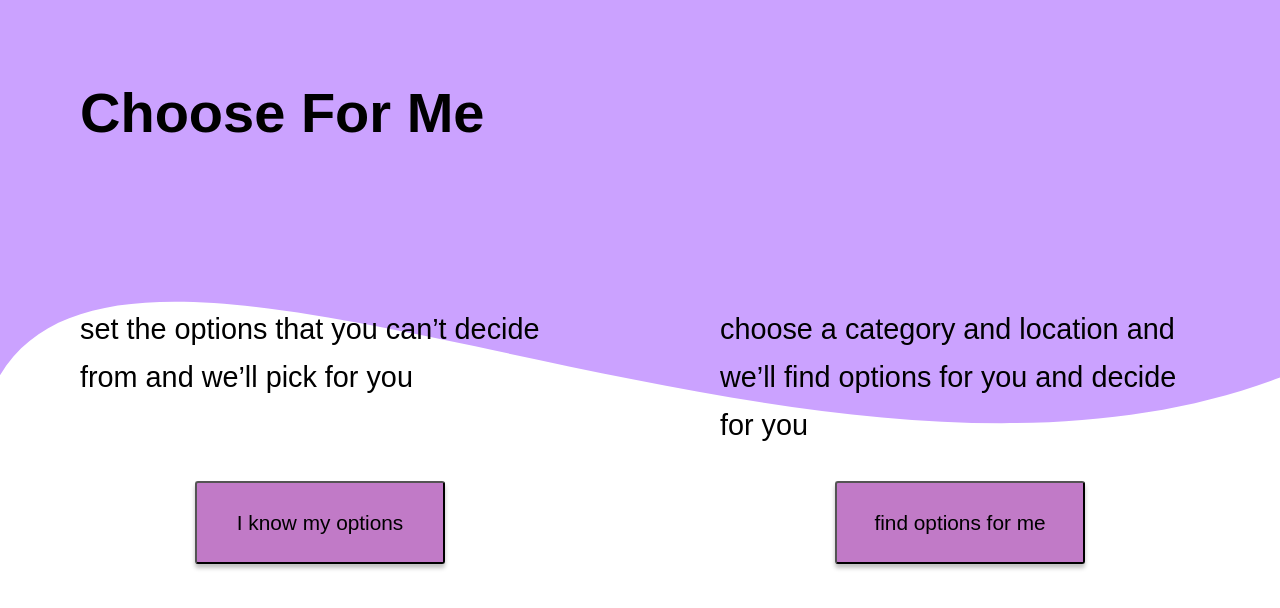
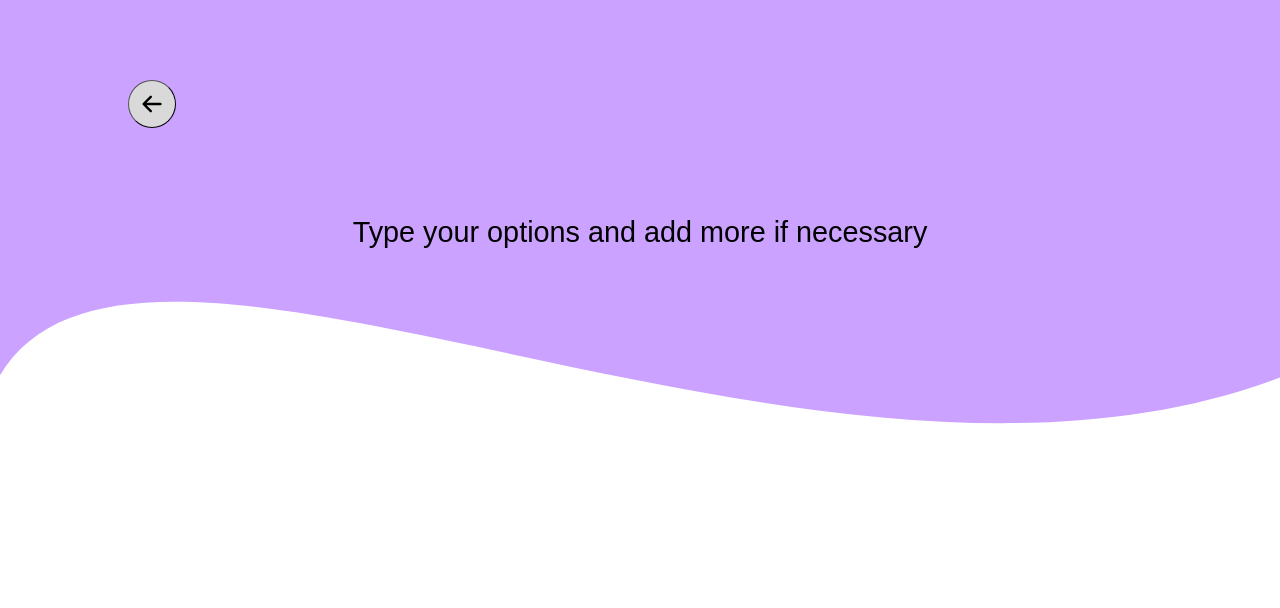
Before and after one commit to cjack0416/choose-for-me, a React (Create React App) app: page / in a window 1280 px wide. Shown: the top 608 px of the page. Built offline with nearby package versions, Linux system fonts and the light colour scheme.

Commit message:
Back button and header added to pick options page

```diff
--- a/package.json
+++ b/package.json
@@ -8,6 +8,7 @@
     "@testing-library/user-event": "^13.5.0",
     "react": "^18.2.0",
     "react-dom": "^18.2.0",
+    "react-icons": "^4.4.0",
     "react-scripts": "5.0.1",
     "web-vitals": "^2.1.4"
   },
--- a/src/App.js
+++ b/src/App.js
@@ -1,11 +1,13 @@
 import HomeView from "./pages/home/HomeView";
+import PickOptionsView from "./pages/pick-options/PickOptionsView"
 import { ReactComponent as BgShape} from './assets/backgroundWaveShape.svg';
 
 export default function App() {
   return (
     <>
       <BgShape className='bg-shape'/>
-      <HomeView/>
+      {/* <HomeView/> */}
+      <PickOptionsView/>
     </>
   );
 }
--- a/src/index.css
+++ b/src/index.css
@@ -3,7 +3,7 @@
   --button-color: #C17AC7;
   --button-hover-color: #9e4ea5;
   --grey-container-color: #F3F3F3;
-  --grey-container-border-coloer: #A4A4A4;
+  --grey-container-border-color: #A4A4A4;
   --grey-input-container-color: #D9D9D9;
   --input-placeholder-color: #9D9D9D;
   --selected-option-color: #50D944;
@@ -48,11 +48,12 @@ h2 {
   border-radius: 3px;
   position: relative;
   top: 0;
-  transition: top ease 0.3s, background-color ease-in 0.3s;
+  transition: top ease 0.3s, background-color ease-in 0.3s, box-shadow ease-in 0.3s;
 }
 
 .btn:hover {
   background-color: var(--button-hover-color);
+  box-shadow: 0px 8px 8px rgba(0, 0, 0, 0.25);
   top: -8px;
 }
 
--- a/src/pages/home/HomeView.jsx
+++ b/src/pages/home/HomeView.jsx
@@ -8,9 +8,9 @@ export default function HomeView() {
         <div className='main-container'>
             <h1>Choose For Me</h1>
             <div className='pg-routes-grid'>
-                <h2 className='pg-grid-item'>set the options that you can’t decide from and we’ll pick for you </h2>
+                <h2 className='pg-grid-item'>tell us the list of options and we’ll choose for you</h2>
                 <Button classname='btn pg-grid-item' text={btnOneText} width={btnWidth} height={btnHeight}/>
-                <h2 className='pg-grid-item'>choose a category and location and we’ll find options for you and decide for you</h2>
+                <h2 className='pg-grid-item'>pick a category and location and we’ll choose for you</h2>
                 <Button classname='btn pg-grid-item' text={btnTwoText} width={btnWidth} height={btnHeight}/>
             </div>
         </div>
--- a/src/pages/pick-options/PickOptionsView.jsx
+++ b/src/pages/pick-options/PickOptionsView.jsx
@@ -1,9 +1,17 @@
+import PickOptionsContainer from "./components/PickOptionsContainer"
+import CircleButton from "./components/CircleButton";
+import { HiArrowLeft } from 'react-icons/hi'
+import "./index.css"
 
-
-export default function PickOptionView() {
+export default function PickOptionsView() {
     return(
-        <div>
-
-        </div>
+        <>
+            <div className="top-container">
+                <CircleButton classname='circle-btn back-btn' symbol={<HiArrowLeft/>}/>
+            </div>
+            <div className="main-container">
+                <h2>Type your options and add more if necessary</h2>
+            </div>
+        </>
     );
 }
--- /dev/null
+++ b/src/pages/pick-options/components/CircleButton.jsx
@@ -0,0 +1,7 @@
+
+
+export default function CircleButton({ classname, symbol, onclick }) {
+    return(
+        <button className={classname} onClick={onclick}>{ symbol }</button>
+    );
+}
--- /dev/null
+++ b/src/pages/pick-options/components/PickOptionsContainer.jsx
@@ -0,0 +1,10 @@
+import "./index.css"
+
+export default function PickOptionsContainer() {
+    return(
+        <>
+            <div className="options-container">
+            </div>
+        </>
+    );
+}
--- /dev/null
+++ b/src/pages/pick-options/components/index.css
@@ -0,0 +1,24 @@
+.options-container {
+    background-color: var(--grey-container-color);
+    border-style: solid;
+    border-width: 2px;
+    border-color: var(--grey-container-border-color);
+    height: 20rem;
+    width: 40rem;
+}
+
+.circle-btn {
+    border-radius: 100%;
+    display: flex;
+    justify-content: center;
+    align-items: center;
+}
+
+.back-btn {
+    background-color: var(--grey-input-container-color);
+    border-width: 1px;
+    height: 3rem;
+    width: 3rem;
+    font-size: 1.5em;
+    margin-bottom: 5rem;
+}
--- /dev/null
+++ b/src/pages/pick-options/index.css
@@ -0,0 +1,8 @@
+.top-container {
+    margin: 5rem 0 0 8rem;
+}
+
+.main-container {
+    display: flex;
+    justify-content: center;
+}
```
Also changed, not shown: 1 other file (tests, documents, lock files or other folders).
